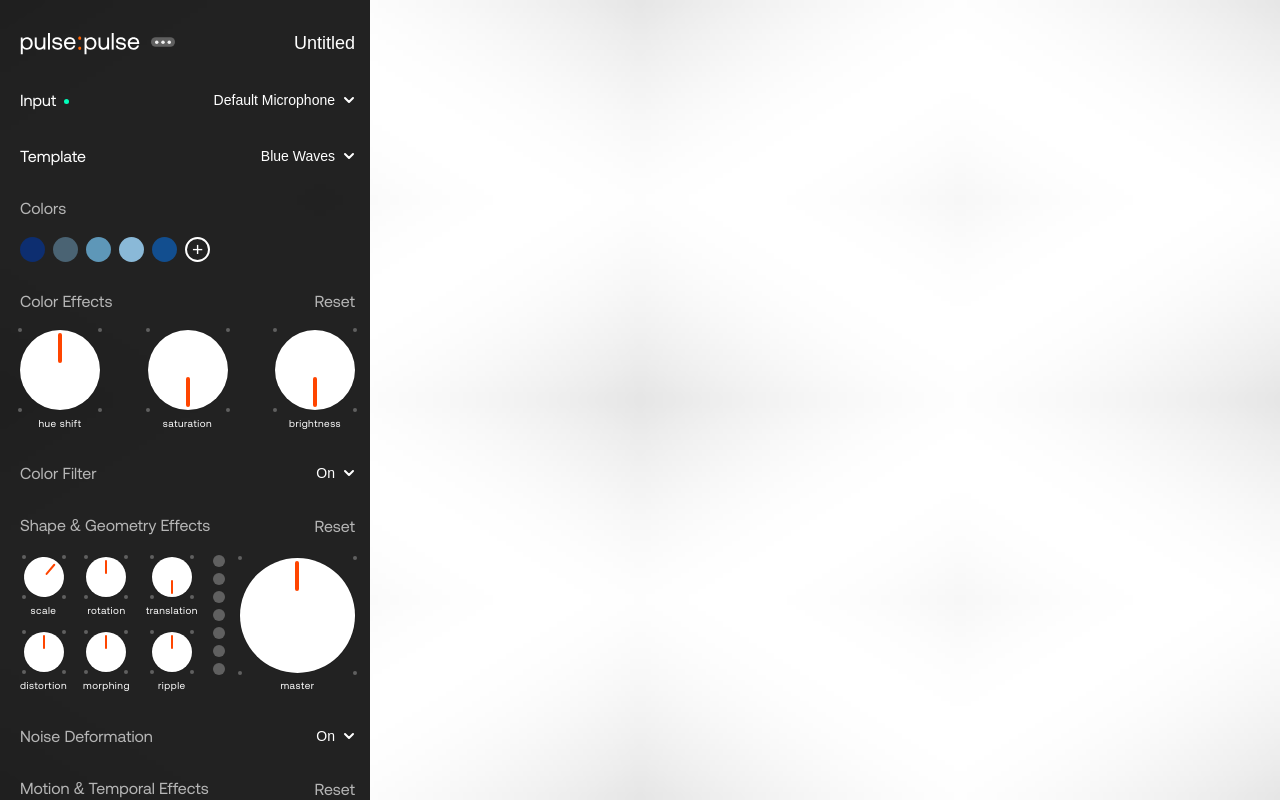
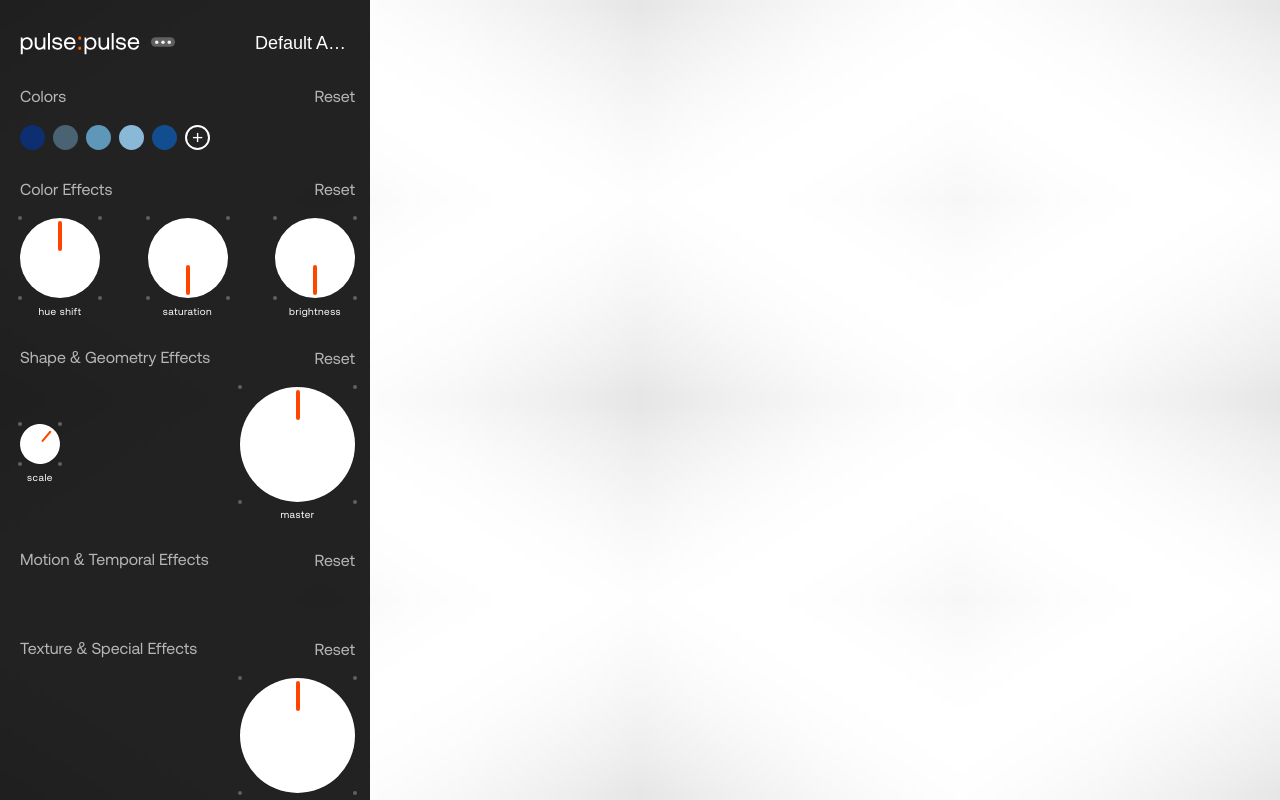
Before and after one commit to racerf01/pulse_pulse, an Angular app: page / in a window 1280 px wide. Built offline with nearby package versions, Linux system fonts and the light colour scheme; no server answers.

Commit message:
connected animation values

```diff
--- a/src/app/app.component.html
+++ b/src/app/app.component.html
@@ -1,10 +1,7 @@
 <div class="app-container">
-  <!-- Button to generate a new random animation -->
-  <!-- <button (click)="generateRandomShaderSource()">Generate Random Animation</button> -->
-
-  <!-- WebGL component receives the current settings -->
-  <app-webgl [settings]="currentSettings"></app-webgl>
-
-  <!-- Sidebar component emits settings changes -->
-  <app-sidebar (settingsChange)="updateSettings($event)"></app-sidebar>
+  <app-webgl    [settings]="currentSettings"></app-webgl>
+  <app-sidebar
+    [settings]="currentSettings"
+    (settingsChange)="updateSettings($event)">
+  </app-sidebar>
 </div>
--- a/src/app/components/sidebar/sidebar.component.html
+++ b/src/app/components/sidebar/sidebar.component.html
@@ -1,9 +1,9 @@
+<!-- sidebar.component.html -->
 <div class="sidebar-header">
-  <img src="pulse-pulse-logo.svg" alt="Project Logo" class="logo" width="120px" />
+  <img src="pulse-pulse-logo.svg" alt="Logo" class="logo" width="120" />
 
-  <!-- Options icon container -->
   <div class="options-container" #optionsContainer>
-    <img src="options.svg" alt="Options" class="options-icon" (click)="toggleOptions()" />
+    <img src="options.svg" class="options-icon" (click)="toggleOptions()" />
     <div class="options-dropdown" *ngIf="optionsOpen">
       <ul>
         <li (click)="importProject()">Import Project</li>
@@ -12,61 +12,21 @@
     </div>
   </div>
 
-  <!-- Project name -->
   <input
     type="text"
     [(ngModel)]="projectName"
+    (ngModelChange)="emitChange()"
     class="project-name"
     placeholder="Untitled"
-    (ngModelChange)="onChange()"
   />
 </div>
 
-<!-- Input Options -->
-<div class="sidebar-header">
-  <div class="input-header">
-    <a>Input</a>
-    <div class="status"></div>
-  </div>
-  <select
-    class="dropdown-selector"
-    [value]="inputOption"
-    (change)="updateDropdown('inputOption', $event)"
-  >
-    <option value="option1">Default Microphone</option>
-    <option value="option2">Music Import</option>
-    <option value="option3">Device Sounds</option>
-  </select>
-</div>
-
-<div class="sidebar-header">
-  <div class="input-header">
-    <a>Template</a>
-  </div>
-  <select
-    class="dropdown-selector"
-    [value]="templateOption"
-    (change)="updateDropdown('templateOption', $event)"
-  >
-    <option value="option1">Blue Waves</option>
-    <option value="option2">Dark Holes</option>
-    <option value="option3">Pulsatic Grid</option>
-    <option value="option4">Custom</option>
-  </select>
-</div>
-
-<div class="sidebar-header-sub" *ngIf="inputOption === 'option2'">
-  Player
-</div>
-<app-player *ngIf="inputOption === 'option2'"></app-player>
-
-<!-- Colors -->
 <div class="sidebar-header-sub">
   Colors
+  <span class="reset">Reset</span>
 </div>
-<app-colors-panel (hexChange)="onChange()"></app-colors-panel>
+<app-colors-panel (hexChange)="emitChange()"></app-colors-panel>
 
-<!-- Color Effects -->
 <div class="sidebar-header-sub">
   Color Effects
   <span class="reset" (click)="resetColorEffects()">Reset</span>
@@ -74,45 +34,27 @@
 <div class="knob-container">
   <app-medium-knob
     [value]="colorEffects.hueShift"
-    [label]="'hue shift'"
     [min]="knobRanges.hueShift.min"
     [max]="knobRanges.hueShift.max"
-    (valueChange)="updateColorEffect('hueShift', $event)"
+    [label]="'hue shift'"
+    (valueChange)="updateColorEffect('hueShift',$event)"
   ></app-medium-knob>
-
   <app-medium-knob
     [value]="colorEffects.saturation"
-    [label]="'saturation'"
     [min]="knobRanges.saturation.min"
     [max]="knobRanges.saturation.max"
-    (valueChange)="updateColorEffect('saturation', $event)"
+    [label]="'saturation'"
+    (valueChange)="updateColorEffect('saturation',$event)"
   ></app-medium-knob>
-
   <app-medium-knob
     [value]="colorEffects.brightness"
-    [label]="'brightness'"
     [min]="knobRanges.brightness.min"
     [max]="knobRanges.brightness.max"
-    (valueChange)="updateColorEffect('brightness', $event)"
+    [label]="'brightness'"
+    (valueChange)="updateColorEffect('brightness',$event)"
   ></app-medium-knob>
 </div>
 
-<!-- Color Filter -->
-<div class="sidebar-header-sub">
-  <div class="input-header">
-    <a>Color Filter</a>
-  </div>
-  <select
-    class="dropdown-selector"
-    [value]="colorFilter"
-    (change)="updateDropdown('colorFilter', $event)"
-  >
-    <option value="option1">On</option>
-    <option value="option2">Off</option>
-  </select>
-</div>
-
-<!-- Shape & Geometry Effects -->
 <div class="sidebar-header-sub">
   Shape & Geometry Effects
   <span class="reset" (click)="resetShapeEffects()">Reset</span>
@@ -121,193 +63,47 @@
   <div class="knobs-grid">
     <app-small-knob
       [value]="shapeGeometryEffects.scale"
-      [label]="'scale'"
       [min]="knobRanges.scale.min"
       [max]="knobRanges.scale.max"
-      (valueChange)="updateShapeEffect('scale', $event)"
+      [label]="'scale'"
+      (valueChange)="updateShapeEffect('scale',$event)"
     ></app-small-knob>
-
-    <app-small-knob
-      [value]="shapeGeometryEffects.rotation"
-      [label]="'rotation'"
-      [min]="knobRanges.rotation.min"
-      [max]="knobRanges.rotation.max"
-      (valueChange)="updateShapeEffect('rotation', $event)"
-    ></app-small-knob>
-
-    <app-small-knob
-      [value]="shapeGeometryEffects.translation"
-      [label]="'translation'"
-      [min]="knobRanges.translation.min"
-      [max]="knobRanges.translation.max"
-      (valueChange)="updateShapeEffect('translation', $event)"
-    ></app-small-knob>
-
-    <app-small-knob
-      [value]="shapeGeometryEffects.distortion"
-      [label]="'distortion'"
-      [min]="knobRanges.distortion.min"
-      [max]="knobRanges.distortion.max"
-      (valueChange)="updateShapeEffect('distortion', $event)"
-    ></app-small-knob>
-
-    <app-small-knob
-      [value]="shapeGeometryEffects.morphing"
-      [label]="'morphing'"
-      [min]="knobRanges.morphing.min"
-      [max]="knobRanges.morphing.max"
-      (valueChange)="updateShapeEffect('morphing', $event)"
-    ></app-small-knob>
-
-    <app-small-knob
-      [value]="shapeGeometryEffects.ripple"
-      [label]="'ripple'"
-      [min]="knobRanges.ripple.min"
-      [max]="knobRanges.ripple.max"
-      (valueChange)="updateShapeEffect('ripple', $event)"
-    ></app-small-knob>
+    <!-- repeat for rotation, translation, distortion, morphing, ripple -->
   </div>
-
-  <app-rythm-bar></app-rythm-bar>
-
   <app-master-knob
     [value]="shapeGeometryEffects.master"
-    [label]="'master'"
     [min]="knobRanges.master.min"
     [max]="knobRanges.master.max"
-    (valueChange)="updateShapeEffect('master', $event)"
+    [label]="'master'"
+    (valueChange)="updateShapeEffect('master',$event)"
   ></app-master-knob>
 </div>
 
-<!-- Noise Deformation -->
-<div class="sidebar-header-sub">
-  <div class="input-header">
-    <a>Noise Deformation</a>
-  </div>
-  <select
-    class="dropdown-selector"
-    [value]="noiseDeformation"
-    (change)="updateDropdown('noiseDeformation', $event)"
-  >
-    <option value="option1">On</option>
-    <option value="option2">Off</option>
-  </select>
-</div>
-
-<!-- Motion & Temporal Effects -->
 <div class="sidebar-header-sub">
   Motion & Temporal Effects
   <span class="reset" (click)="resetMotionEffects()">Reset</span>
 </div>
 <div class="knob-container">
-  <app-medium-knob
-    [value]="motionTemporalEffects.oscillation"
-    [label]="'oscillation'"
-    [min]="knobRanges.oscillation.min"
-    [max]="knobRanges.oscillation.max"
-    (valueChange)="updateMotionTemporalEffect('oscillation', $event)"
-  ></app-medium-knob>
-
-  <app-medium-knob
-    [value]="motionTemporalEffects.pulsation"
-    [label]="'pulsation'"
-    [min]="knobRanges.pulsation.min"
-    [max]="knobRanges.pulsation.max"
-    (valueChange)="updateMotionTemporalEffect('pulsation', $event)"
-  ></app-medium-knob>
-
-  <app-medium-knob
-    [value]="motionTemporalEffects.speed"
-    [label]="'speed'"
-    [min]="knobRanges.speed.min"
-    [max]="knobRanges.speed.max"
-    (valueChange)="updateMotionTemporalEffect('speed', $event)"
-  ></app-medium-knob>
+  <!-- oscillation, pulsation, speed knobs -->
 </div>
 
-<!-- Fractal & Kaleidoscopic Effects -->
-<div class="sidebar-header-sub">
-  <div class="input-header">
-    <a>Fractal & Kaleidoscopic Effects</a>
-  </div>
-  <select
-    class="dropdown-selector"
-    [value]="fractalKaleidoscopicEffects"
-    (change)="updateDropdown('fractalKaleidoscopicEffects', $event)"
-  >
-    <option value="option1">On</option>
-    <option value="option2">Off</option>
-  </select>
-</div>
-
-<!-- Texture & Special Effects -->
 <div class="sidebar-header-sub">
   Texture & Special Effects
   <span class="reset" (click)="resetTextureEffects()">Reset</span>
 </div>
 <div class="shape-geometry-container">
   <div class="knobs-grid">
-    <app-small-knob
-      [value]="textureSpecialEffects.noise"
-      [label]="'noise'"
-      [min]="knobRanges.noise.min"
-      [max]="knobRanges.noise.max"
-      (valueChange)="updateTextureEffect('noise', $event)"
-    ></app-small-knob>
-
-    <app-small-knob
-      [value]="textureSpecialEffects.glitch"
-      [label]="'glitch'"
-      [min]="knobRanges.glitch.min"
-      [max]="knobRanges.glitch.max"
-      (valueChange)="updateTextureEffect('glitch', $event)"
-    ></app-small-knob>
-
-    <app-small-knob
-      [value]="textureSpecialEffects.texturing"
-      [label]="'texturing'"
-      [min]="knobRanges.texturing.min"
-      [max]="knobRanges.texturing.max"
-      (valueChange)="updateTextureEffect('texturing', $event)"
-    ></app-small-knob>
-
-    <app-small-knob
-      [value]="textureSpecialEffects.pixelation"
-      [label]="'pixelation'"
-      [min]="knobRanges.pixelation.min"
-      [max]="knobRanges.pixelation.max"
-      (valueChange)="updateTextureEffect('pixelation', $event)"
-    ></app-small-knob>
-
-    <app-small-knob
-      [value]="textureSpecialEffects.mosaic"
-      [label]="'mosaic'"
-      [min]="knobRanges.mosaic.min"
-      [max]="knobRanges.mosaic.max"
-      (valueChange)="updateTextureEffect('mosaic', $event)"
-    ></app-small-knob>
-
-    <app-small-knob
-      [value]="textureSpecialEffects.blend"
-      [label]="'blend'"
-      [min]="knobRanges.blend.min"
-      [max]="knobRanges.blend.max"
-      (valueChange)="updateTextureEffect('blend', $event)"
-    ></app-small-knob>
+    <!-- noise, glitch, texturing, pixelation, mosaic, blend knobs -->
   </div>
-
-  <app-rythm-bar></app-rythm-bar>
-
   <app-master-knob
     [value]="textureSpecialEffects.master"
-    [label]="'master'"
     [min]="knobRanges.masterTexture.min"
     [max]="knobRanges.masterTexture.max"
-    (valueChange)="updateTextureEffect('master', $event)"
+    [label]="'master'"
+    (valueChange)="updateTextureEffect('master',$event)"
   ></app-master-knob>
 </div>
 
-<!-- Spectrum & Amplitude -->
 <div class="sidebar-header-sub">
   Spectrum & Amplitude
   <span class="reset" (click)="resetSpectrum()">Reset</span>
@@ -316,53 +112,9 @@
   <app-slider
     [value]="spectrumAmplitude.hz60"
     [label]="'60 hz'"
-    (valueChange)="updateSpectrum('hz60', $event)"
+    (valueChange)="updateSpectrum('hz60',$event)"
   ></app-slider>
-  <app-slider
-    [value]="spectrumAmplitude.hz170"
-    [label]="'170 hz'"
-    (valueChange)="updateSpectrum('hz170', $event)"
-  ></app-slider>
-  <app-slider
-    [value]="spectrumAmplitude.hz400"
-    [label]="'400 hz'"
-    (valueChange)="updateSpectrum('hz400', $event)"
-  ></app-slider>
-  <app-slider
-    [value]="spectrumAmplitude.hz1khz"
-    [label]="'1 khz'"
-    (valueChange)="updateSpectrum('hz1khz', $event)"
-  ></app-slider>
-  <app-slider
-    [value]="spectrumAmplitude.hz2_5khz"
-    [label]="'2.5 khz'"
-    (valueChange)="updateSpectrum('hz2_5khz', $event)"
-  ></app-slider>
-  <app-slider
-    [value]="spectrumAmplitude.hz6khz"
-    [label]="'6 khz'"
-    (valueChange)="updateSpectrum('hz6khz', $event)"
-  ></app-slider>
-  <app-slider
-    [value]="spectrumAmplitude.hz15khz"
-    [label]="'15 khz'"
-    (valueChange)="updateSpectrum('hz15khz', $event)"
-  ></app-slider>
-
-  <div class="eq-lines">
-    <!-- decorative lines -->
-    <div class="eq-line"></div><div class="eq-line"></div>
-    <div class="eq-line"></div><div class="eq-line"></div>
-    <div class="eq-line"></div><div class="eq-line"></div>
-    <div class="eq-line"></div><div class="eq-line"></div>
-    <div class="eq-line"></div><div class="eq-line light"></div>
-    <div class="eq-line"></div><div class="eq-line"></div>
-    <div class="eq-line"></div><div class="eq-line"></div>
-    <div class="eq-line"></div><div class="eq-line"></div>
-    <div class="eq-line"></div><div class="eq-line"></div>
-    <div class="eq-line"></div>
-  </div>
-
+  <!-- repeat for hz170, hz400, hz1khz, hz2_5khz, hz6khz, hz15khz -->
   <app-slider
     [value]="spectrumAmplitude.master"
     [label]="'master'"
--- a/src/app/components/sidebar/sidebar.component.ts
+++ b/src/app/components/sidebar/sidebar.component.ts
@@ -1,16 +1,21 @@
-import { Component, ElementRef, HostListener, Output, EventEmitter, ViewChild, OnInit } from '@angular/core';
+// sidebar.component.ts
+import {
+  Component,
+  Input,
+  Output,
+  EventEmitter,
+  OnChanges,
+  SimpleChanges,
+  ViewChild,
+  ElementRef,
+  HostListener
+} from '@angular/core';
 import { AudioInputService, AudioSourceKind } from '../../services/audio-input.service';
 
-interface WebGlConfig {
+export interface WebGlConfig {
   projectName: string;
-  colors: {
-    hex: string;
-  };
-  colorEffects: {
-    hueShift: number;
-    saturation: number;
-    brightness: number;
-  };
+  colors: { hex: string };
+  colorEffects: { hueShift: number; saturation: number; brightness: number };
   colorFilter: string;
   shapeGeometryEffects: {
     scale: number;
@@ -22,11 +27,7 @@ interface WebGlConfig {
     master: number;
   };
   noiseDeformation: string;
-  motionTemporalEffects: {
-    oscillation: number;
-    pulsation: number;
-    speed: number;
-  };
+  motionTemporalEffects: { oscillation: number; pulsation: number; speed: number };
   fractalKaleidoscopicEffects: string;
   textureSpecialEffects: {
     noise: number;
@@ -55,30 +56,26 @@ interface WebGlConfig {
   styleUrls: ['./sidebar.component.scss'],
   standalone: false
 })
-export class SidebarComponent implements OnInit {
+export class SidebarComponent implements OnChanges {
+  @Input() settings!: WebGlConfig;
   @Output() settingsChange = new EventEmitter<WebGlConfig>();
 
-  constructor(private audioSvc: AudioInputService) {}
+  @ViewChild('optionsContainer', { static: true }) optionsContainer!: ElementRef;
+  optionsOpen = false;
 
-  // Template references
-  @ViewChild('optionsContainer', { static: true })
-  optionsContainer!: ElementRef;
-
-  // Use separate properties:
-  inputOption: string = 'option1';      // Default for Input dropdown
-  templateOption: string = 'option1';     // Default for Template dropdown
-
-  projectName: string = 'Untitled';
-  colors = { hex: '#ffffff' };
+  // Local copies for binding:
+  projectName = '';
+  colors = { hex: '' };
   colorEffects = { hueShift: 0, saturation: 1, brightness: 1 };
-  colorFilter: string = 'option1';
+  colorFilter = 'option1';
   shapeGeometryEffects = { scale: 1, rotation: 0, translation: 0, distortion: 0, morphing: 0, ripple: 0, master: 1 };
-  noiseDeformation: string = 'option1';
+  noiseDeformation = 'option1';
   motionTemporalEffects = { oscillation: 1, pulsation: 1, speed: 1 };
-  fractalKaleidoscopicEffects: string = 'option1';
+  fractalKaleidoscopicEffects = 'option1';
   textureSpecialEffects = { noise: 0, glitch: 0, texturing: 0, pixelation: 0, mosaic: 0, blend: 0, master: 1 };
   spectrumAmplitude = { hz60: 0, hz170: 0, hz400: 0, hz1khz: 0, hz2_5khz: 0, hz6khz: 0, hz15khz: 0, master: 1 };
 
+  // Ranges (for knobs)
   knobRanges = {
     hueShift: { min: 0, max: 360 },
     saturation: { min: 0, max: 2 },
@@ -110,167 +107,113 @@ export class SidebarComponent implements OnInit {
     masterAmp: { min: 0, max: 1 }
   };
 
-  ngOnInit(): void {
-    this.switchInput(this.inputOption);   // start analyser on mic
-    this.onChange();                      // emit initial settings
+  constructor(private audioSvc: AudioInputService) {}
+
+  ngOnChanges(changes: SimpleChanges) {
+    if (changes['settings'] && this.settings) {
+      const s = this.settings;
+      this.projectName               = s.projectName;
+      this.colors                    = { ...s.colors };
+      this.colorEffects              = { ...s.colorEffects };
+      this.colorFilter               = s.colorFilter;
+      this.shapeGeometryEffects      = { ...s.shapeGeometryEffects };
+      this.noiseDeformation          = s.noiseDeformation;
+      this.motionTemporalEffects     = { ...s.motionTemporalEffects };
+      this.fractalKaleidoscopicEffects = s.fractalKaleidoscopicEffects;
+      this.textureSpecialEffects     = { ...s.textureSpecialEffects };
+      this.spectrumAmplitude         = { ...s.spectrumAmplitude };
+    }
   }
 
-  private switchInput(id: string): void {
-    const map: Record<string, AudioSourceKind> = {
-      option1: AudioSourceKind.Microphone, // “Default Microphone”
-      option2: AudioSourceKind.File,       // “Music Import”
-      option3: AudioSourceKind.System      // “Device Sounds”
-    };
-    this.audioSvc.setInput(map[id]).catch(err =>
-      console.warn('Audio input rejected:', err)
-    );
-  }
-
-  // Dropdown open state
-  optionsOpen: boolean = false;
-  toggleOptions(): void {
-    this.optionsOpen = !this.optionsOpen;
-  }
-
-  // Dummy actions for Import and Export
-  importProject(): void {
-    console.log('Import Project clicked');
-    this.optionsOpen = false;
-  }
-
-  exportProject(): void {
-    console.log('Export Project clicked');
-    this.optionsOpen = false;
-  }
-
-  // HostListener to close the dropdown on click outside
   @HostListener('document:click', ['$event'])
-  onDocumentClick(event: MouseEvent): void {
+  onDocumentClick(event: MouseEvent) {
     if (this.optionsOpen && !this.optionsContainer.nativeElement.contains(event.target)) {
       this.optionsOpen = false;
     }
   }
 
-  onChange(): void {
-    const cfg: WebGlConfig = {
+  toggleOptions() {
+    this.optionsOpen = !this.optionsOpen;
+  }
+
+  importProject() { /* … */ this.optionsOpen = false; }
+  exportProject() { /* … */ this.optionsOpen = false; }
+
+  public emitChange() {
+    this.settingsChange.emit({
       projectName: this.projectName,
-      colors: this.colors,
+      colors:      this.colors,
       colorEffects: this.colorEffects,
-      colorFilter: this.colorFilter,
+      colorFilter:  this.colorFilter,
       shapeGeometryEffects: this.shapeGeometryEffects,
-      noiseDeformation: this.noiseDeformation,
+      noiseDeformation:      this.noiseDeformation,
       motionTemporalEffects: this.motionTemporalEffects,
       fractalKaleidoscopicEffects: this.fractalKaleidoscopicEffects,
       textureSpecialEffects: this.textureSpecialEffects,
-      spectrumAmplitude: this.spectrumAmplitude
-    };
-    this.settingsChange.emit(cfg);
+      spectrumAmplitude:     this.spectrumAmplitude
+    });
   }
 
   updateDropdown(field: string, evt: Event) {
-    const value = (evt.target as HTMLSelectElement).value;
-
-    if (field === 'inputOption') {
-      this.inputOption = value;
-      if (value !== 'option2') {          // avoid calling File with no file
-        this.switchInput(value);
-      }
-    } else if (field === 'templateOption') {
-      this.templateOption = value;
-    } else if (field === 'colorFilter') {
-      this.colorFilter = value;
-    } else if (field === 'noiseDeformation') {
-      this.noiseDeformation = value;
-    } else if (field === 'fractalKaleidoscopicEffects') {
-      this.fractalKaleidoscopicEffects = value;
+    const v = (evt.target as HTMLSelectElement).value;
+    switch (field) {
+      case 'colorFilter': this.colorFilter = v; break;
+      case 'noiseDeformation': this.noiseDeformation = v; break;
+      case 'fractalKaleidoscopicEffects': this.fractalKaleidoscopicEffects = v; break;
+      // add other dropdowns here…
     }
-
-    this.onChange();
+    this.emitChange();
   }
 
-  // Other update methods remain unchanged...
-  updateColorEffect(effectName: string, value: number) {
-    this.colorEffects = { ...this.colorEffects, [effectName]: value };
-    this.onChange();
+  updateColorEffect(name: keyof typeof this.colorEffects, val: number) {
+    (this.colorEffects as any)[name] = val;
+    this.emitChange();
   }
 
-  updateShapeEffect(effectName: string, value: number) {
-    this.shapeGeometryEffects = { ...this.shapeGeometryEffects, [effectName]: value };
-    this.onChange();
+  updateShapeEffect(name: keyof typeof this.shapeGeometryEffects, val: number) {
+    (this.shapeGeometryEffects as any)[name] = val;
+    this.emitChange();
   }
 
-  updateMotionTemporalEffect(effectName: string, value: number) {
-    this.motionTemporalEffects = { ...this.motionTemporalEffects, [effectName]: value };
-    this.onChange();
+  updateMotionTemporalEffect(name: keyof typeof this.motionTemporalEffects, val: number) {
+    (this.motionTemporalEffects as any)[name] = val;
+    this.emitChange();
   }
 
-  updateTextureEffect(effectName: string, value: number) {
-    this.textureSpecialEffects = { ...this.textureSpecialEffects, [effectName]: value };
-    this.onChange();
+  updateTextureEffect(name: keyof typeof this.textureSpecialEffects, val: number) {
+    (this.textureSpecialEffects as any)[name] = val;
+    this.emitChange();
   }
 
-  updateSpectrum(freqLabel: string, value: number) {
-    this.spectrumAmplitude = { ...this.spectrumAmplitude, [freqLabel]: value };
-    this.onChange();
+  updateSpectrum(freq: keyof typeof this.spectrumAmplitude, val: number) {
+    (this.spectrumAmplitude as any)[freq] = val;
+    this.emitChange();
   }
 
-  updateMasterSlider(value: number) {
-    this.spectrumAmplitude = { ...this.spectrumAmplitude, master: value };
-    this.onChange();
+  updateMasterSlider(val: number) {
+    this.spectrumAmplitude.master = val;
+    this.emitChange();
   }
 
-  // Reset all knob‑based groups to 0
+  // Resets:
   resetColorEffects() {
     this.colorEffects = { hueShift: 0, saturation: 0, brightness: 0 };
-    this.onChange();
+    this.emitChange();
   }
-
   resetShapeEffects() {
-    this.shapeGeometryEffects = {
-      scale: 0,
-      rotation: 0,
-      translation: 0,
-      distortion: 0,
-      morphing: 0,
-      ripple: 0,
-      master: 0
-    };
-    this.onChange();
+    this.shapeGeometryEffects = { scale: 0, rotation: 0, translation: 0, distortion: 0, morphing: 0, ripple: 0, master: 0 };
+    this.emitChange();
   }
-
   resetMotionEffects() {
     this.motionTemporalEffects = { oscillation: 0, pulsation: 0, speed: 0 };
-    this.onChange();
+    this.emitChange();
   }
-
   resetTextureEffects() {
-    this.textureSpecialEffects = {
-      noise: 0,
-      glitch: 0,
-      texturing: 0,
-      pixelation: 0,
-      mosaic: 0,
-      blend: 0,
-      master: 0
-    };
-    this.onChange();
+    this.textureSpecialEffects = { noise: 0, glitch: 0, texturing: 0, pixelation: 0, mosaic: 0, blend: 0, master: 0 };
+    this.emitChange();
   }
-
-  // Reset sliders (0–1) to 0.5 (i.e. 50%)
   resetSpectrum() {
-    this.spectrumAmplitude = {
-      hz60: 0.5,
-      hz170: 0.5,
-      hz400: 0.5,
-      hz1khz: 0.5,
-      hz2_5khz: 0.5,
-      hz6khz: 0.5,
-      hz15khz: 0.5,
-      master: 0.5
-    };
-    this.onChange();
+    this.spectrumAmplitude = { hz60: 0.5, hz170: 0.5, hz400: 0.5, hz1khz: 0.5, hz2_5khz: 0.5, hz6khz: 0.5, hz15khz: 0.5, master: 0.5 };
+    this.emitChange();
   }
-
-
-
 }
```
